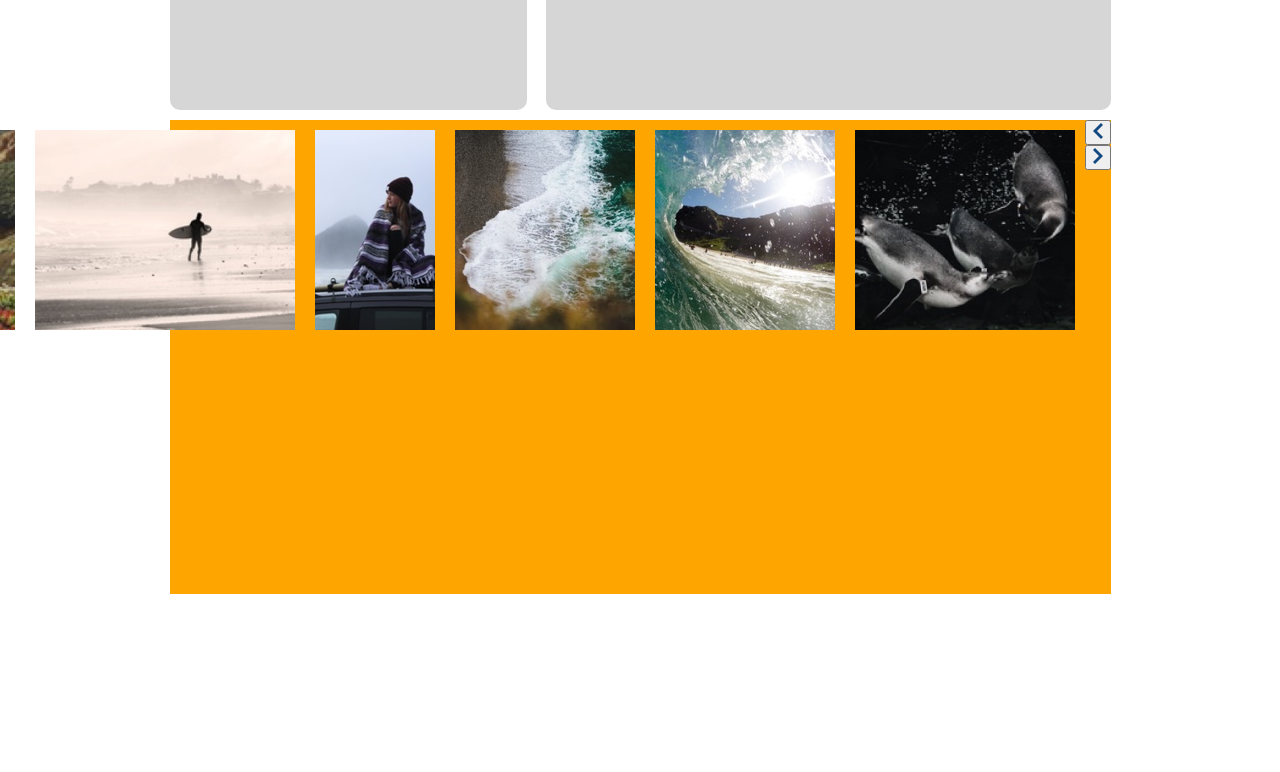
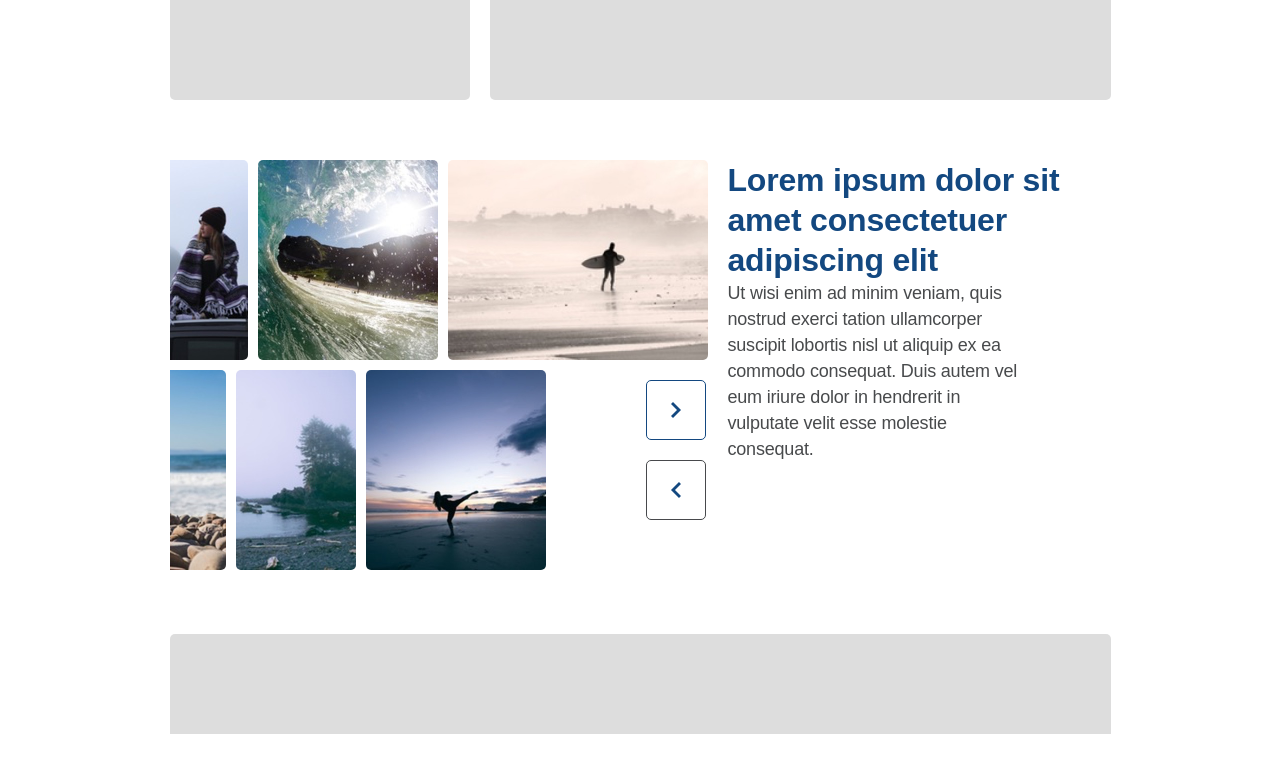
Before and after one commit to davidmikulic44/factory-slider, a plain HTML site: page index.html in a window 1280 px wide. Drawn offline with Linux system fonts and the light colour scheme.

Commit message:
fixed css and html

```diff
--- a/index.html
+++ b/index.html
@@ -7,53 +7,55 @@
     <link rel="stylesheet" href="style.css">
 </head>
 <body>
+    <header class="container">
+        <div class="header-empty-1"></div>
+        <div class="header-empty-2"></div>
+    </header>
     <div class="container">
-        <header>
-            <div class="empty-header-1">
+        <div class="content-container">
+            <div class="slider">
+                <div class="top-slider-wrapper">
+                    <div class="top-slider">
+                        <div class="top-single-slide"><img src="assets/slider-image-9.jpg" class="image"></div>
+                        <div class="top-single-slide"><img src="assets/slider-image-3.jpg" class="image"></div>
+                        <div class="top-single-slide"><img src="assets/slider-image-1.jpg" class="image"></div>
+                        <div class="top-single-slide"><img src="assets/slider-image-2.jpg" class="image"></div>
+                        <div class="top-single-slide"><img src="assets/slider-image-4.jpg" class="image"></div>
+                        <div class="top-single-slide"><img src="assets/slider-image-7.jpg" class="image"></div>
+                        <div class="top-single-slide"><img src="assets/slider-image-6.jpg" class="image"></div>
+                        <div class="top-single-slide"><img src="assets/slider-image-8.jpg" class="image"></div>
+                        <div class="top-single-slide"><img src="assets/slider-image-5.jpg" class="image"></div>
 
-            </div>
-            <div class="empty-header-2">
-            </div>
-        </header>
-        <main>
-            <div class="top-slider">
-                <div class="top-single-slide"><img src="assets/slider-image-1.jpg"></div>
-                <div class="top-single-slide"><img src="assets/slider-image-2.jpg"></div>
-                <div class="top-single-slide"><img src="assets/slider-image-3.jpg"></div>
-                <div class="top-single-slide"><img src="assets/slider-image-4.jpg"></div>
-                <div class="top-single-slide"><img src="assets/slider-image-5.jpg"></div>
-                <div class="top-single-slide"><img src="assets/slider-image-6.jpg"></div>
-                <div class="top-single-slide"><img src="assets/slider-image-7.jpg"></div>
-                <div class="top-single-slide"><img src="assets/slider-image-8.jpg"></div>
-                <div class="top-single-slide"><img src="assets/slider-image-9.jpg"></div>
-                <div class="slider-text">
-                    <h1>Lorem ipsum dolor sit amet, consectetuer adipiscing elit</h1>
-                    <p>Temporibus autem quibusdam et aut officiis debitis aut rerum necessitatibus saepe eveniet ut et voluptates repudiandae sint et molestiae non recusandae. Quis autem vel eum iure reprehenderit qui in ea voluptate velit esse quam nihil molestiae consequatur, vel illum qui dolorem eum fugiat quo voluptas nulla pariatur?</p>
+                        <div class="text-container">
+                            <h1>Lorem ipsum dolor sit amet consectetuer adipiscing elit</h1>
+                            <p>Ut wisi enim ad minim veniam, quis nostrud exerci tation ullamcorper suscipit lobortis nisl ut aliquip ex ea commodo consequat. Duis autem vel eum iriure dolor in hendrerit in vulputate velit esse molestie consequat.</p>
+                        </div>
+
+                </div>
+                </div>
+                <div class="bottom-slider-wrapper">
+                    <div class="bottom-slider">
+                        <div class="bottom-single-slide"><img src="assets/slider-image-5.jpg" class="image"></div>
+                        <div class="bottom-single-slide"><img src="assets/slider-image-7.jpg" class="image"></div>
+                        <div class="bottom-single-slide"><img src="assets/slider-image-9.jpg" class="image"></div>
+                        <div class="bottom-single-slide"><img src="assets/slider-image-8.jpg" class="image"></div>
+                        <div class="bottom-single-slide"><img src="assets/slider-image-6.jpg" class="image"></div>
+                        <div class="bottom-single-slide"><img src="assets/slider-image-4.jpg" class="image"></div>
+                        <div class="bottom-single-slide"><img src="assets/slider-image-1.jpg" class="image"></div>
+                        <div class="bottom-single-slide"><img src="assets/slider-image-2.jpg" class="image"></div>
+                        <div class="bottom-single-slide"><img src="assets/slider-image-3.jpg" class="image"></div>
+                    </div>
+                    <div class="button-container">
+                        <button id="next" class="button-next-active"></button>
+                        <button id="previous" class="button-previous-active"></button>
+                    </div>
                 </div>
             </div>
-
-            <div class="bottom-slider">
-                <div class="bottom-single-slide"><img src="assets/slider-image-1.jpg"></div>
-                <div class="bottom-single-slide"><img src="assets/slider-image-2.jpg"></div>
-                <div class="bottom-single-slide"><img src="assets/slider-image-3.jpg"></div>
-                <div class="bottom-single-slide"><img src="assets/slider-image-4.jpg"></div>
-                <div class="bottom-single-slide"><img src="assets/slider-image-5.jpg"></div>
-                <div class="bottom-single-slide"><img src="assets/slider-image-6.jpg"></div>
-                <div class="bottom-single-slide"><img src="assets/slider-image-7.jpg"></div>
-                <div class="bottom-single-slide"><img src="assets/slider-image-8.jpg"></div>
-                <div class="bottom-single-slide"><img src="assets/slider-image-9.jpg"></div>
-            </div>
-            <div class="button-container">
-                <button id="previous"><img src="assets/arrow-blue-left.png"></button>
-                <button id="next"><img src="assets/arrow-blue-right.png"></button>
-            </div>
-        </main>
+        </div>
     </div>
-        <footer>
-            <div class="empty-footer">
-
-            </div>
-        </footer>
+    <footer class="container">
+        <div class="footer"></div>
+    </footer>
 
 </body>
 </html>
--- a/style.css
+++ b/style.css
@@ -1,80 +1,184 @@
-@import url('https://fonts.googleapis.com/css2?family=Open+Sans&family=Poppins:wght@500&family=Roboto+Mono:wght@300&display=swap');
-
 :root {
-    --background-color-primary: #ffffff;
-    --background-color-secondary: #d6d6d6;
-    --test-color-1: orange;
-    --test-color-2:blue;
+    --background-color-primary: #fff;
+    --background-color-secondary: #ddd;
+    --foreground-color-primary: #134880;
+    --foreground-color-secondary: #47494C;
 }
 
 * {
     margin: 0;
+    padding: 0;
 }
 
-header {
+body {
+    font-family: 'Source Sans Pro', sans-serif;
+    display: flex;
+    justify-content: center;
+    align-items: center;
+    flex-direction: column;
+    overflow: hidden;
+}
+
+
+.container {
     position: relative;
-    grid-column: span 24;
-    bottom: 10px;
-    background-color: var(--background-color-primary);
     margin: auto;
+    max-width: 941px;
+    display: flex;
+    justify-content: center;
+    overflow:hidden;
+}
+
+.content-container {
     width: 941px;
     display: flex;
-    height: 120px;
-    border-radius: 10px;
-    justify-content: space-between;
+    justify-content: flex-end;
+    flex-direction: column;
+    align-items: flex-start;
+    overflow: visible;
+    margin-top: 60px;
+    margin-bottom: 60px;
+    height: auto;
 }
 
-header .empty-header-1, .empty-header-2{
-    border-radius: 10px;
+.header-empty-1, .header-empty-2{
+    border-bottom-right-radius: 5px;
+    border-bottom-left-radius: 5px;
+    height: 100px;
+    background-color: var(--background-color-primary);
 }
 
-header .empty-header-1 {
-    width: 38%;
+.header-empty-1 {
+    width: 301px;
     background-color: var(--background-color-secondary);
 }
 
-header .empty-header-2 {
-    width: 60%;
+.header-empty-2 {
+    width: 621px;
     background-color: var(--background-color-secondary);
+    margin-left: 20px;
 }
 
-main {
-    background-color: var(--test-color-1);
+.slider {
+    background-color: var(--background-color-primary);
     width: 941px;
     height: auto;
-    margin: auto;
     justify-content: flex-end;
     display: flex;
-    flex-direction: row;
+    flex-direction: column;
     overflow: visible;
 }
+
+.image {
+    position: relative;
+    height: 200px;
+    width: auto;
+    border-radius: 5px;
+}
+
 .top-slider {
+    overflow: visible;
+    display: flex;
+    justify-content: flex-end;
+    position: relative;
+    margin-right: 50px;
+    gap: 10px;
+}
+
+
+.bottom-slider {
+    overflow: hidden;
+    display: flex;
+    justify-content: flex-end;
+    gap: 10px;
+    float: left;
+}
+
+.bottom-slider-wrapper {
     display: flex;
     flex-direction: row;
-    position: relative;
-    margin-right: 10px;
+    margin-right: 405px;
+    margin-top: -90px;
 }
 
-.bottom-slider {
-    display: flex;
-    flex-direction: row;
+
+.footer {
+    width: 941px;
+    height: 100px;
+    right: 0;
+    bottom: 0px;
+    border-top-right-radius: 5px;
+    border-top-left-radius: 5px;
+    background-color: var(--background-color-secondary);
+    margin-top: auto;
+    align-self: center;
 }
 
-.top-single-slide img{
-    height: 200px;
-    width: auto;
-    padding: 10px;
-    -webkit-border-radius: 15px;
-    -moz-border-radius: 15px;
-    border-radius: 15px;
-    margin: 10px 10px;
+.button-container {
+    display: flex;
+    flex-direction: column;
+    align-items: center;
+    width: 60px;
+    background: var(--background-color-primary);
+    margin-left: 100px;
+    float: right;
 }
 
-.bottom-single-slide img{
-    height: 200px;
-    width: auto;
-    padding: 10px;
-    -webkit-border-radius: 5px;
-    -moz-border-radius: 5px;
+.text-container {
+    height: 300px;
+    width: 400px;
+    background: var(--background-color-primary);
+    z-index: 2;
+    line-height: 20px;
+    margin-left: 10px;
+}
+
+.text-container h1 {
+    color: #134880;
+    font-weight: 700;
+    font-size: 32px;
+    font-style: normal;
+    line-height: 40px;
+    letter-spacing: -0.200000003px;
+    text-align: left;
+    width: 333px;
+    height: 120px;
+    overflow-wrap: normal;
+
+}
+
+.text-container p {
+    color: #484a4c;
+    font-size: 18px;
+    font-style: normal;
+    font-weight: 400;
+    line-height: 26px;
+    letter-spacing: -0.200000003px;
+    text-align: left;
+    width: 300px;
+    height: 156px;
+}
+
+#next {
+    background-image: url(assets/arrow-blue-right.png);
+    width: 60px;
+    height: 60px;
+    background-repeat: no-repeat;
+    background-position: center;
+    border: 1px solid #134880;
+    background-color: var(--background-color-primary);
     border-radius: 5px;
+    margin: 10px;
 }
+
+#previous {
+    background-image: url(assets/arrow-blue-left.png);
+    width: 60px;
+    height: 60px;
+    background-repeat: no-repeat;
+    background-position: center;
+    border: 1px solid var(--foreground-color-secondary);
+    background-color: var(--background-color-primary);
+    border-radius: 5px;
+    margin: 10px;
+}
```
